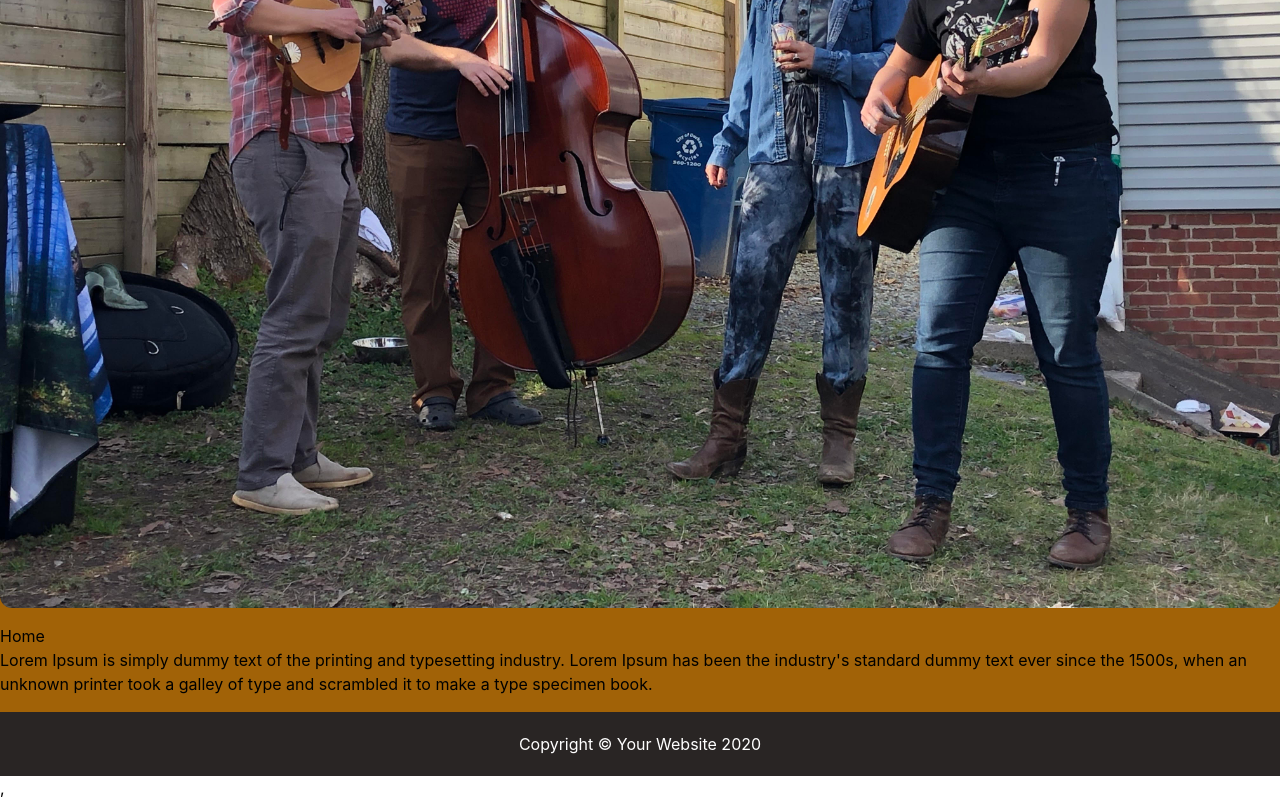
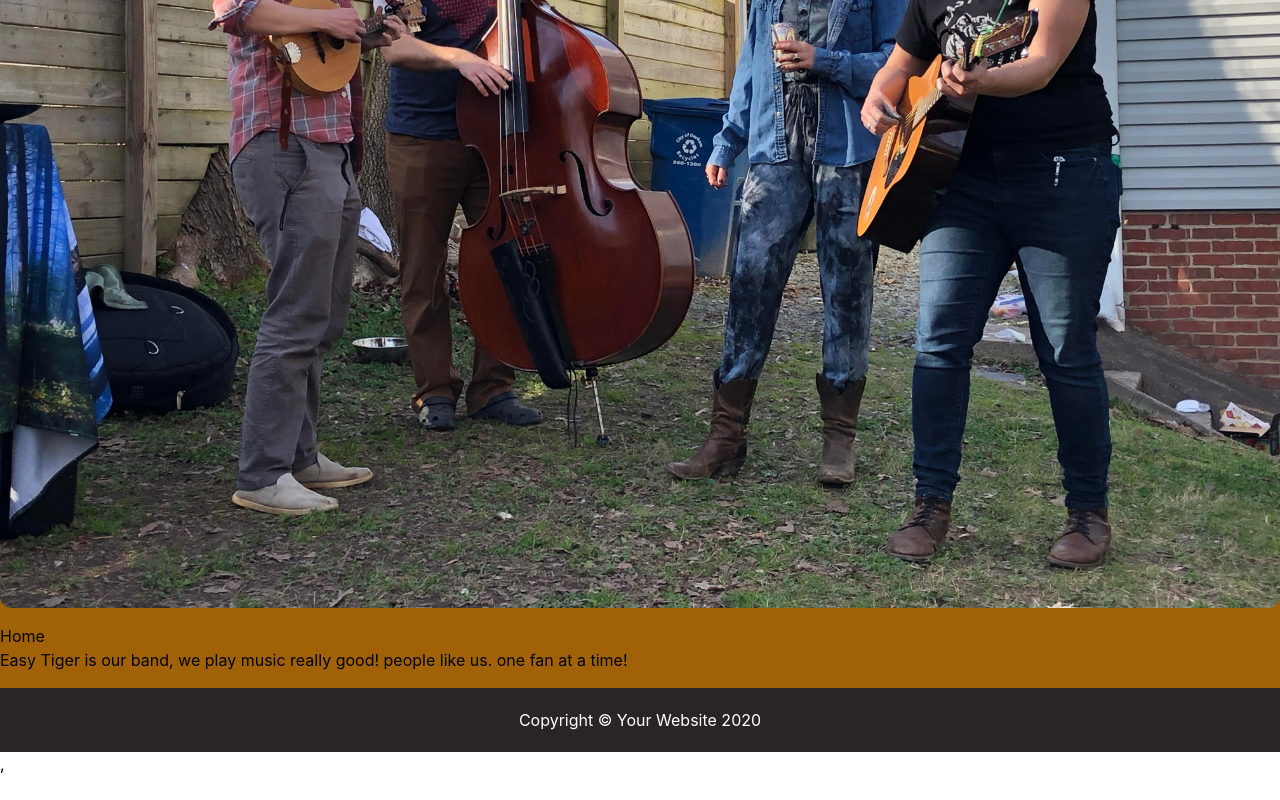
Before and after one commit to allisondurham/easyTiger, a React (Create React App) app: page / in a window 1280 px wide. Shown: the part 432-1232 px from the top of the page. After the commit the page ends 1208 px from the top, so only its background shows below. Built offline with nearby package versions, Linux system fonts and the light colour scheme.

Commit message:
deploy issue

```diff
--- a/src/components/Home.jsx
+++ b/src/components/Home.jsx
@@ -17,10 +17,7 @@ export default function Home() {
           <div class="">
             <h1 class="">Home</h1>
             <p>
-              Lorem Ipsum is simply dummy text of the printing and typesetting
-              industry. Lorem Ipsum has been the industry's standard dummy text
-              ever since the 1500s, when an unknown printer took a galley of
-              type and scrambled it to make a type specimen book.
+                Easy Tiger is our band, we play music really good!  people like us. one fan at a time!
             </p>
           </div>
         </div>
```
